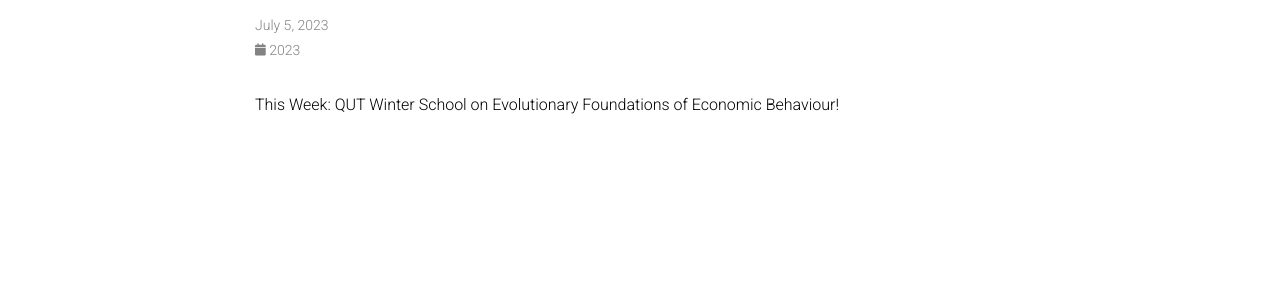
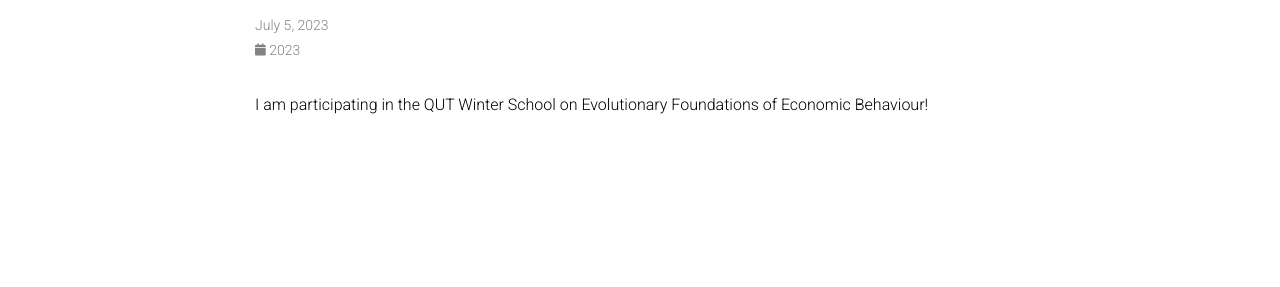
Before and after one commit to egorbronnikov/egorbronnikov.github.io, a Jekyll site: the page built from _news/announcement_3.md, in a window 1280 px wide. Shown: the part 146-433 px from the top of the page. Built offline with Jekyll 4.4.1, drawn with Linux system fonts in a browser that asks for light colours; comment, search, counter and statistics services are not loaded; a style sheet for code colours, icons or effects is not loaded.

Commit message:
Update announcement_3.md

```diff
--- a/_news/announcement_3.md
+++ b/_news/announcement_3.md
@@ -5,4 +5,4 @@
 related_posts: false
 ---
 
-This Week: QUT Winter School on Evolutionary Foundations of Economic Behaviour!
+I am participating in the QUT Winter School on Evolutionary Foundations of Economic Behaviour!
```
